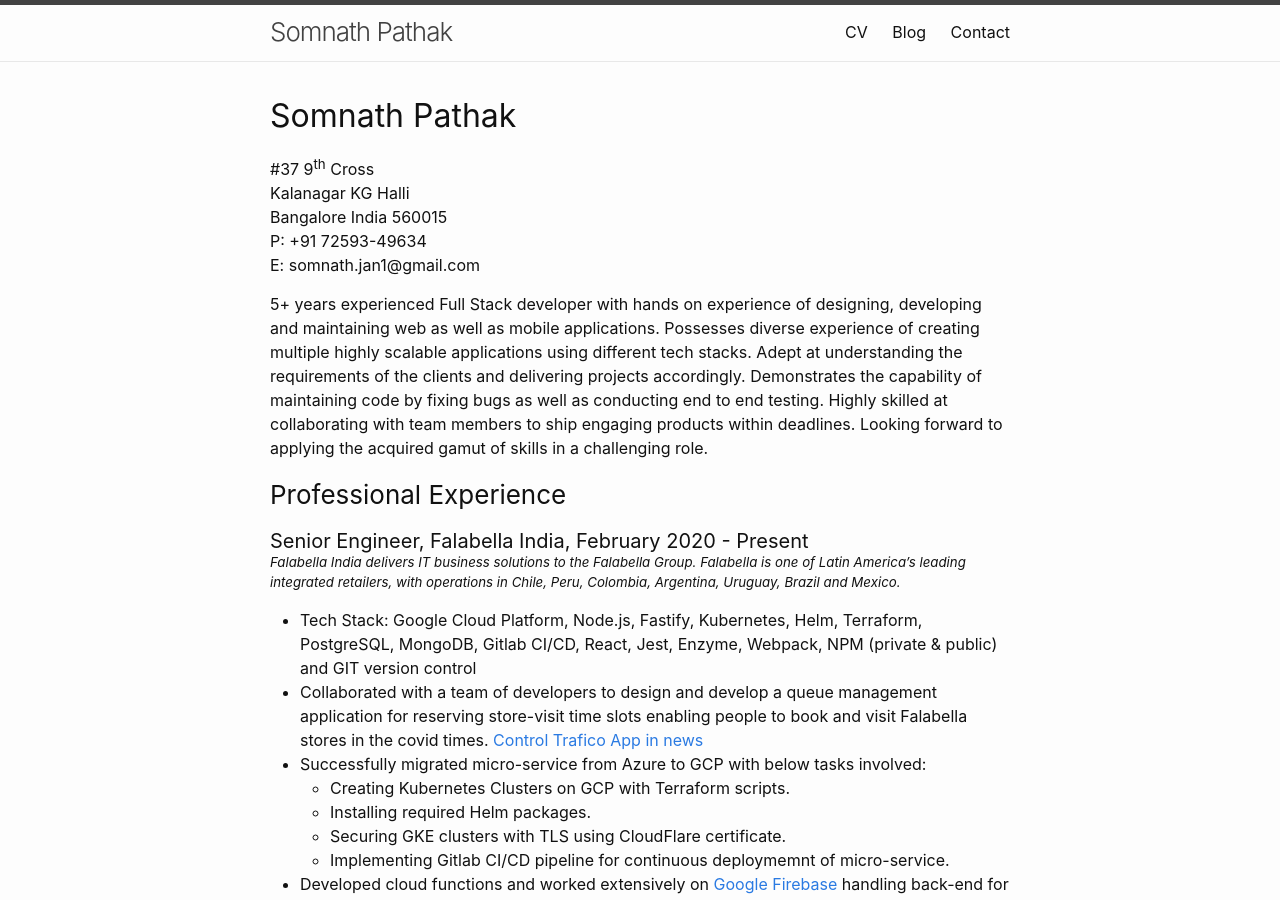
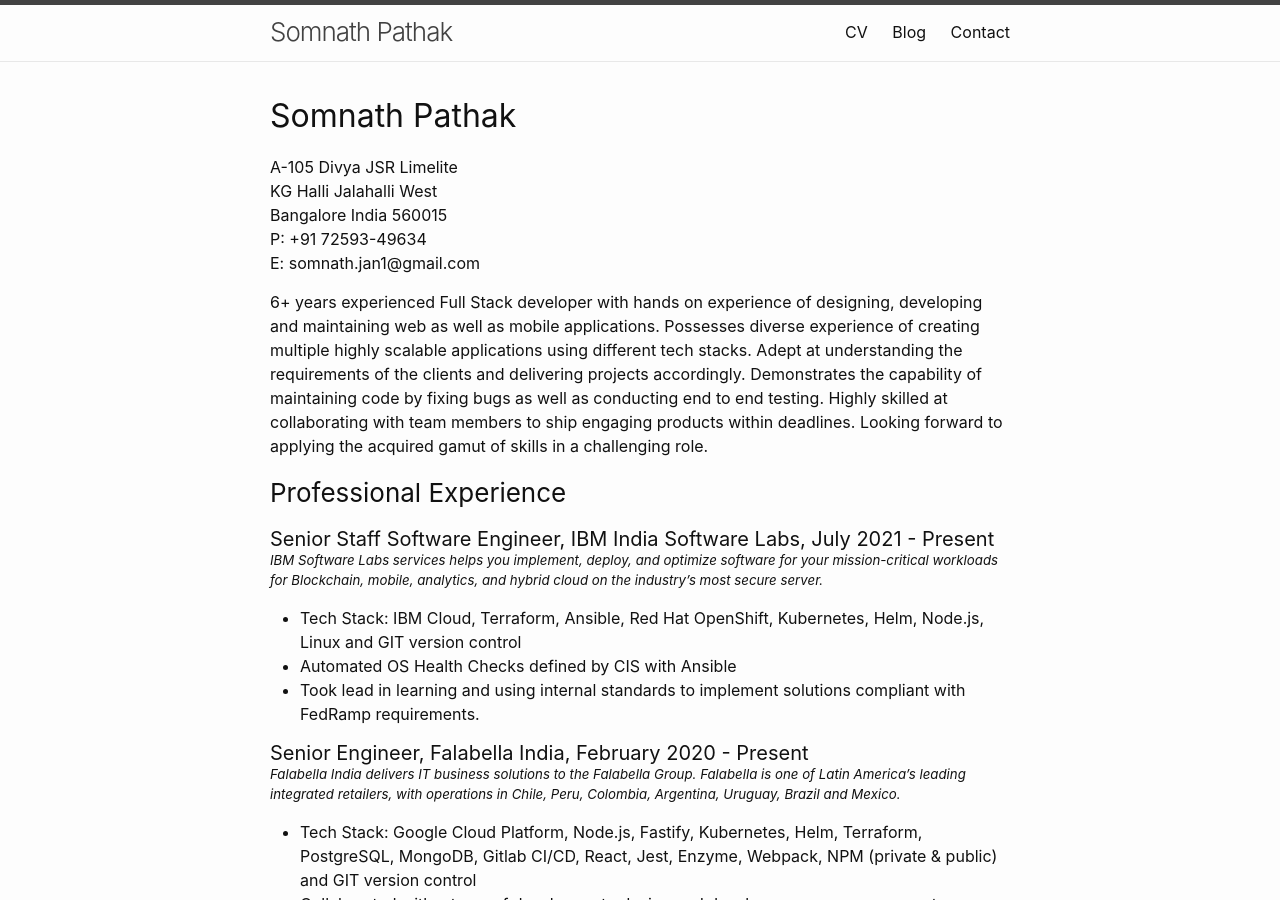
Before and after one commit to somnathpathak/web, a Jekyll site: the page built from cv/index.md, in a window 1280 px wide and 900 px high. Built offline with Jekyll 4.4.1, drawn with Linux system fonts in a browser that asks for light colours; some of the changed text lies outside the part shown.

Commit message:
Add work exp

```diff
--- a/cv/index.md
+++ b/cv/index.md
@@ -11,17 +11,24 @@ permalink: /cv/
 
 ## Somnath Pathak
 
-#37 9<sup>th</sup> Cross
-Kalanagar KG Halli
+A-105 Divya JSR Limelite
+KG Halli Jalahalli West
 Bangalore India 560015
 P: +91 72593-49634
 E: somnath.jan1@gmail.com
 
-5+ years experienced Full Stack developer with hands on experience of designing, developing and maintaining web as well as mobile applications. Possesses diverse experience of creating multiple highly scalable applications using different tech stacks. Adept at understanding the requirements of the clients and delivering projects accordingly. Demonstrates the capability of maintaining code by fixing bugs as well as conducting end to end testing. Highly skilled at collaborating with team members to ship engaging products within deadlines. Looking forward to applying the acquired gamut of skills in a challenging role.
+6+ years experienced Full Stack developer with hands on experience of designing, developing and maintaining web as well as mobile applications. Possesses diverse experience of creating multiple highly scalable applications using different tech stacks. Adept at understanding the requirements of the clients and delivering projects accordingly. Demonstrates the capability of maintaining code by fixing bugs as well as conducting end to end testing. Highly skilled at collaborating with team members to ship engaging products within deadlines. Looking forward to applying the acquired gamut of skills in a challenging role.
 
 [//]: <> _______________________________________
 
 ### Professional Experience
+
+{: .header-with-subheader}
+#### Senior Staff Software Engineer, IBM India Software Labs, July 2021 - Present
+##### *IBM Software Labs services helps you implement, deploy, and optimize software for your mission-critical workloads for Blockchain, mobile, analytics, and hybrid cloud on the industry's most secure server.*
++ Tech Stack: IBM Cloud, Terraform, Ansible, Red Hat OpenShift, Kubernetes, Helm, Node.js, Linux and GIT version control
++ Automated OS Health Checks defined by CIS with Ansible
++ Took lead in learning and using internal standards to implement solutions compliant with FedRamp requirements.
 
 {: .header-with-subheader}
 #### Senior Engineer, Falabella India, February 2020 - Present
@@ -93,9 +100,9 @@ E: somnath.jan1@gmail.com
 
 {: .custom-table}
 | **Key Skills** | Bug Fixing & Troubleshooting, Client Requirements, Stable codebase, End to end Testing, Mobile Apps, Web Apps, Highly Scalable Applications, Stakeholder Management, Process Optimization, Solutions Architecture & Delivery |
-| **Technical Skills** | React, Redux, AngularJS, ReactNative, CSS3, HTML5, Bootstrap, ES6, Jquery, Webpack, REST API, JSON, Node, NPM, Hapi.js, Express.js, MySQL, PostgreSQL, CassandraDB, Apache SOLR, MongoDB, Neo4j GraphDB, Redis, Kubernetes, Helm |
+| **Technical Skills** | React, Redux, AngularJS, ReactNative, CSS3, HTML5, Bootstrap, ES6, Jquery, Webpack, REST API, JSON, Node, NPM, Hapi.js, Express.js, MySQL, PostgreSQL, CassandraDB, Apache SOLR, MongoDB, Neo4j GraphDB, Redis, Red Hat OpenShift, Kubernetes, Helm, Ansible |
 | **Version Control** | Git, GitHub, GitLab, Bitbucket |
-| **Cloud Platforms** | GCP, AWS |
+| **Cloud Platforms** | IBM Cloud, GCP, AWS |
 | **Applications** | Visual Studio Code, Sublime, Atom, WebStorm, Adobe Photoshop, Microsoft Office, Google Drive |
 | **Publishing Platforms** | Jekyll, GitHub Pages |
 | **OS/Environments** | Mac, Linux, Windows |
```
